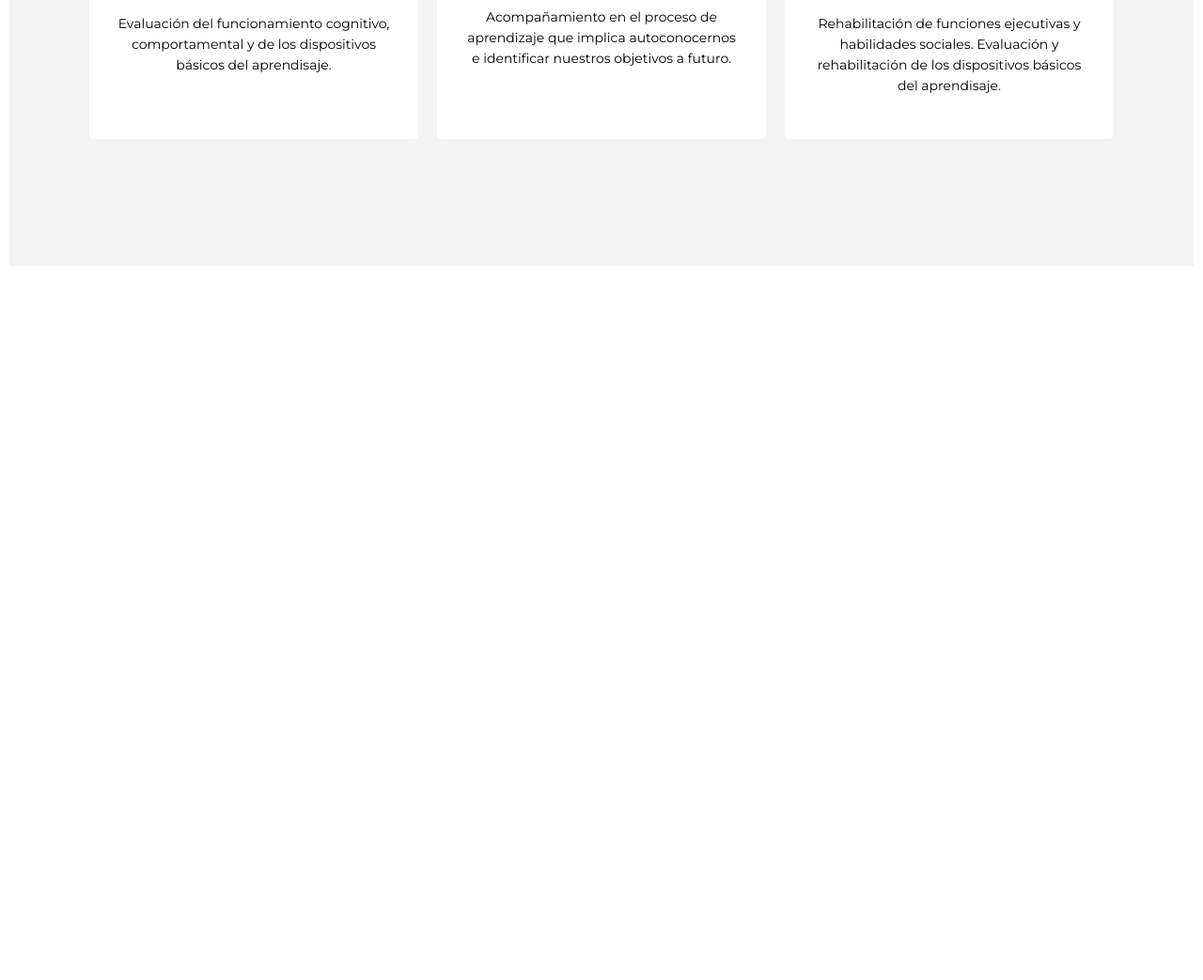
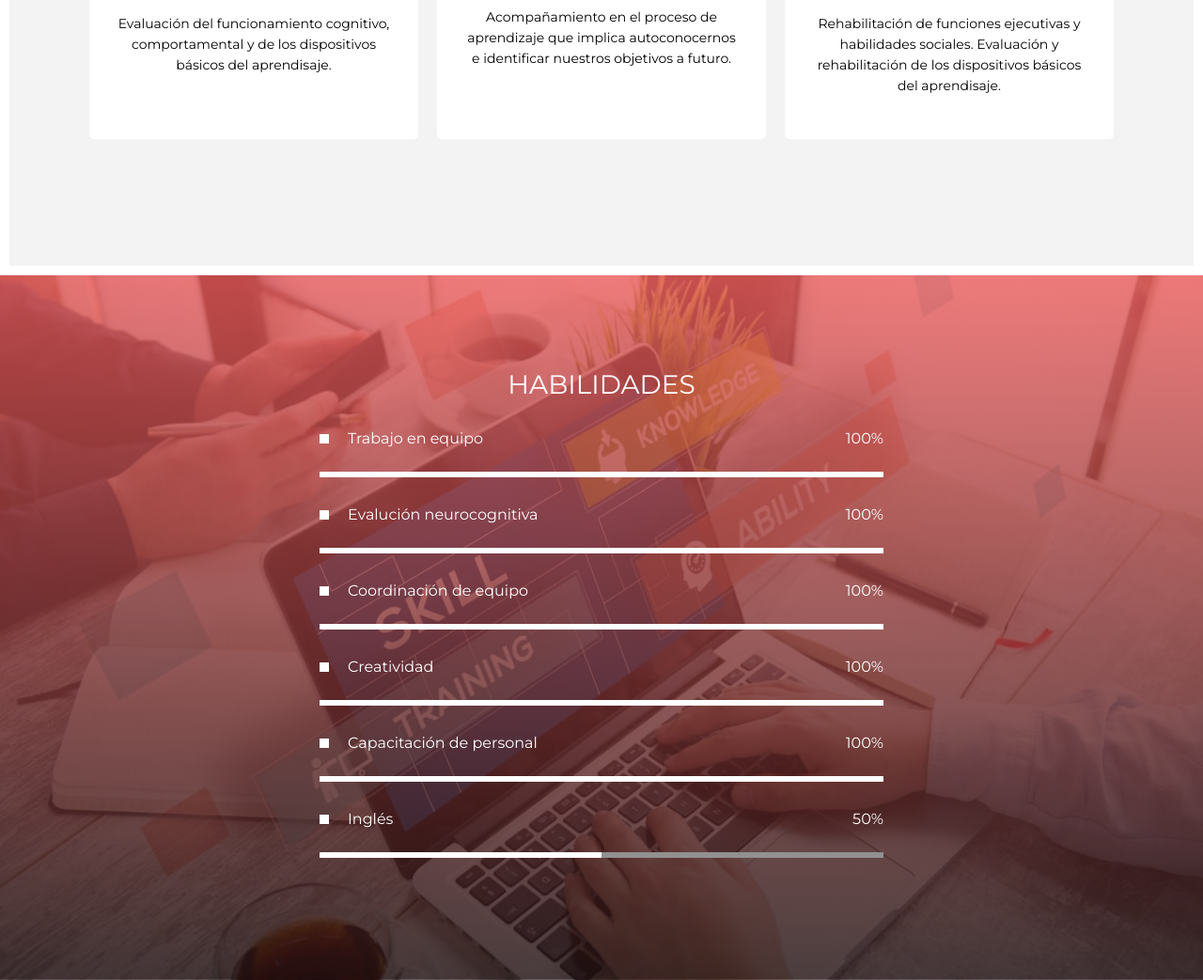
Before and after one commit to Nicop100LL/portfolioteclab.github.io, a plain HTML site: page index.html in a window 1280 px wide. Shown: the part 3018-4061 px from the top of the page at 94% size. Before the commit the page ends 3311 px from the top, so only its background shows below. Drawn offline with Linux system fonts and the light colour scheme.

Commit message:
Actializacion

```diff
--- a/Style.css
+++ b/Style.css
@@ -490,3 +490,89 @@ h1, h2, h3, h4, h5, h6 {
     font-size: 14px;
     line-height: 22px;
 }
+
+/* SECCION HABILIDADES */
+
+.contenedor-skills {
+    background: linear-gradient(#eb5a5acc, rgba(33,16,16,.8)), url("img/habilidades.jpg");
+    background-attachment: fixed;
+    background-repeat: no-repeat;
+    background-size: cover;
+    color: #fff;
+    background-position: center center;
+    padding: 100px 0;
+    text-align: center;
+}
+
+.contenedor-skills .skill {
+    max-width: 600px;
+    margin: 30px auto;
+}
+
+.contenedor-skills .skill .info {
+    display: flex;
+    justify-content: space-between;
+}
+
+.contenedor-skills .skill .lista {
+    display: inline-block;
+    margin-right: 20px;
+    height: 10px;
+    width: 10px;
+    background-color: #fff;
+}
+
+.contenedor-skills .skill .barra {
+    background-color: #919191;
+    width: 100%;
+    height: 6px;
+    margin: 10px 0;
+}
+
+.contenedor-skills .skill .barra .barra-progreso1 {
+    background-color: #fff;
+    width: 100%;
+    height: 6px;
+    animation: progreso1 5s forwards;
+
+}
+
+.contenedor-skills .skill .barra .barra-progreso2 {
+    background-color: #fff;
+    width: 100%;
+    height: 6px;
+    animation: progreso2 5s forwards;
+
+}
+
+.contenedor-skills .skill .barra .barra-progreso3 {
+    background-color: #fff;
+    width: 100%;
+    height: 6px;
+    animation: progreso3 5s forwards;
+
+}
+
+.contenedor-skills .skill .barra .barra-progreso4 {
+    background-color: #fff;
+    width: 100%;
+    height: 6px;
+    animation: progreso4 5s forwards;
+
+}
+
+.contenedor-skills .skill .barra .barra-progreso5 {
+    background-color: #fff;
+    width: 100%;
+    height: 6px;
+    animation: progreso5 5s forwards;
+
+}
+
+.contenedor-skills .skill .barra .barra-progreso6 {
+    background-color: #fff;
+    width: 50%;
+    height: 6px;
+    animation: progreso6 3s forwards;
+
+}
--- a/index.html
+++ b/index.html
@@ -196,6 +196,72 @@
     </div>
 
  </section>
+  <!-- SECCION HABILIDADES -->
+  <div class="contenedor-skills" id="skills">
+    <h3>HABILIDADES</h3>
+    <div class="skill">
+
+        <div class="info">
+            <p><span class="lista"></span>Trabajo en equipo</p>
+            <span class="porcentaje">100%</span>
+        </div>
+        <div class="barra">
+            <div id="trab" class="barra-progreso1"></div>
+        </div>
+    </div>
+
+    <div class="skill">
+        <div class="info">
+            <p><span class="lista"></span>Evalución neurocognitiva</p>
+            <span class="porcentaje">100%</span>
+        </div>
+        <div class="barra">
+            <div id="eval" class="barra-progreso2"></div>
+        </div>
+    </div>
+
+    <div class="skill">
+        <div class="info">
+            <p><span class="lista"></span>Coordinación de equipo</p>
+            <span class="porcentaje">100%</span>
+        </div>
+        <div class="barra">
+            <div id="coord" class="barra-progreso3"></div>
+        </div>
+    </div>
+
+    <div class="skill">
+        <div class="info">
+            <p><span class="lista"></span>Creatividad</p>
+            <span class="porcentaje">100%</span>
+        </div>
+        <div class="barra">
+            <div id="creat" class="barra-progreso4"></div>
+        </div>
+    </div>
+
+    <div class="skill">
+        <div class="info">
+            <p><span class="lista"></span>Capacitación de personal</p>
+            <span class="porcentaje">100%</span>
+        </div>
+        <div class="barra">
+            <div id="cap" class="barra-progreso5"></div>
+        </div>
+    </div>
+
+    <div class="skill">
+        <div class="info">
+            <p><span class="lista"></span>Inglés</p>
+            <span class="ingles">50%</span>
+        </div>
+        <div class="barra">
+            <div id="ingles" class="barra-progreso6"></div>
+        </div>
+    </div>
+
+ </div>
+
 
 
 </body>
```
